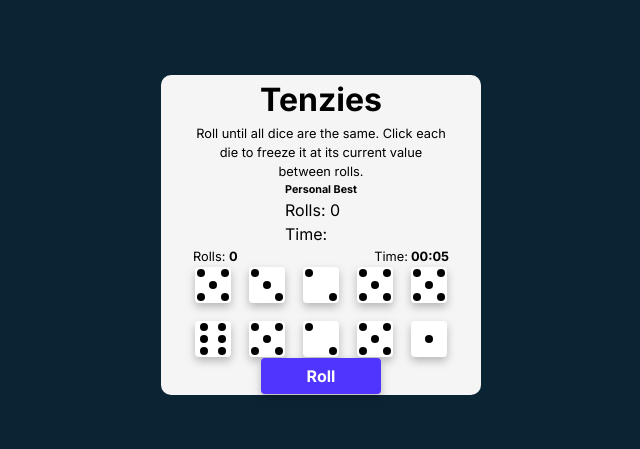
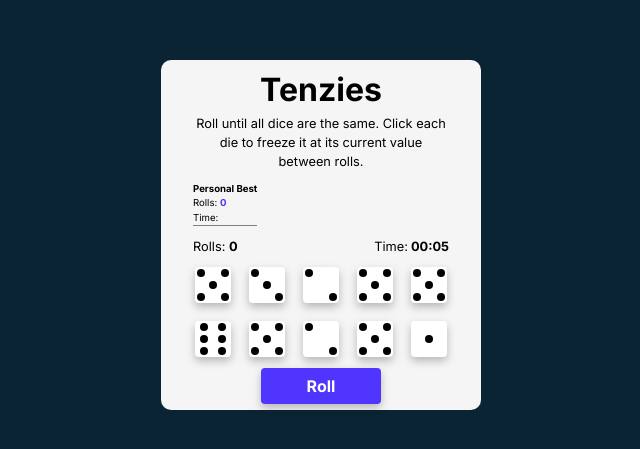
Before and after one commit to rubuz/tenzies-game, a React (Vite) app: page / in a window 1280 px wide. Shown: the part 165-614 px from the top of the page, without its empty margins (319-959 px from the left). Built offline with nearby package versions, Linux system fonts and the light colour scheme.

Commit message:
to do pb for time

```diff
--- a/src/index.css
+++ b/src/index.css
@@ -77,7 +77,7 @@ body {
 
 main {
   max-width: 320px;
-  aspect-ratio: 1/1;
+  height: 350px;
   background-color: #f5f5f5;
   border-radius: 10px;
   display: flex;
@@ -105,6 +105,22 @@ main {
 
 .scoreboard span {
   font-weight: 600;
+}
+
+.personal-best {
+  margin-right: auto;
+  margin-left: 2rem;
+  font-size: 0.6rem;
+  border-bottom: 1px solid grey;
+}
+
+.personal-best span {
+  font-weight: 600;
+  color: #5035ff;
+}
+
+.personal-best h6 {
+  font-size: 0.6rem;
 }
 
 .dice-container {
```
